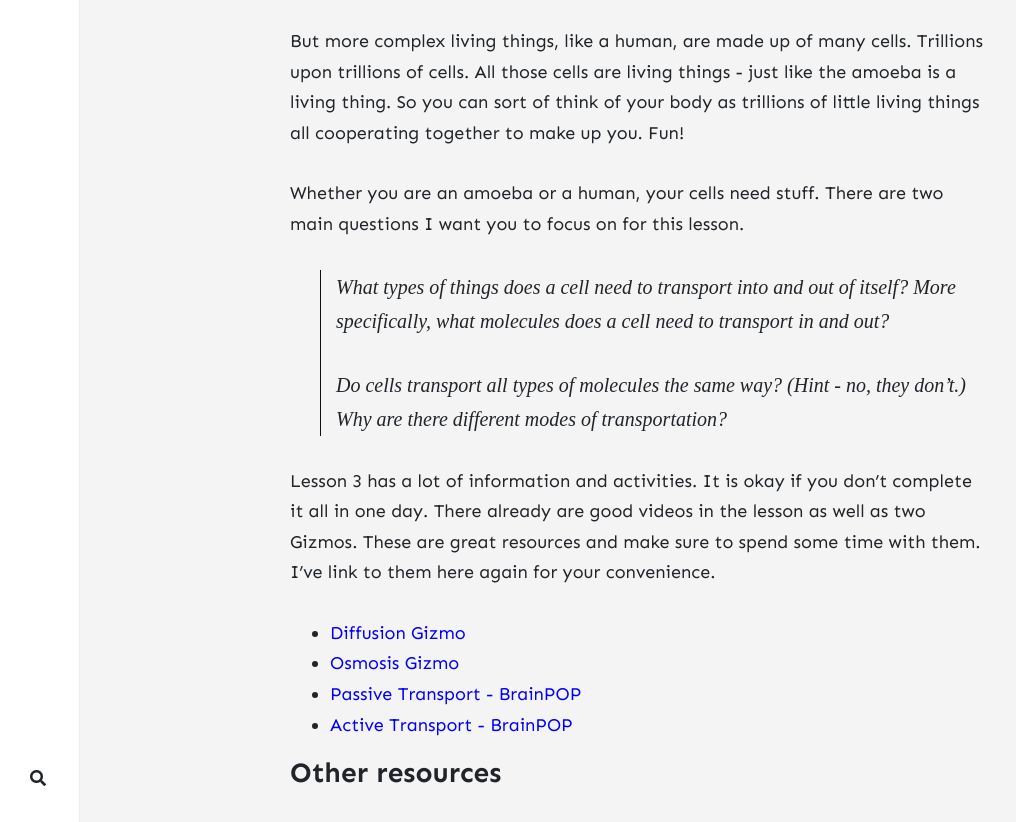
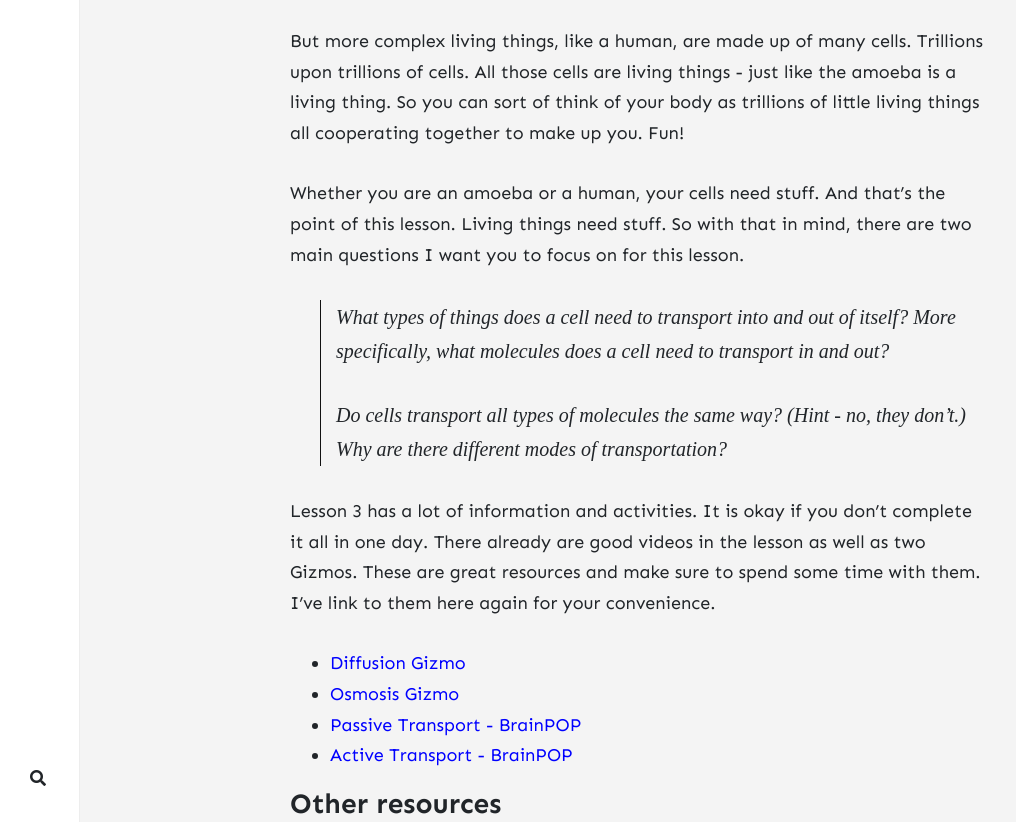
Before and after one commit to minnesota-connections-academy/biology-announcements, a Jekyll site: the page built from _posts/2020-11-17-cell-transport.md, in a window 1280 px wide and 900 px high, scrolled down 931 px, cut to the strip 78-900 px from the top of the window. Shown: the whole strip, without its empty margins (0-1016 px from the left). Built offline with Jekyll 4.4.1, drawn with Linux system fonts in a browser that asks for light colours; nearby versions of some CDN libraries; comment, search, counter and statistics services are not loaded.

Commit message:
11/17/20

```diff
--- a/_posts/2020-11-17-cell-transport.md
+++ b/_posts/2020-11-17-cell-transport.md
@@ -12,7 +12,7 @@ Some living things are just one cell. The lonely amoeba lives its life as a sing
 
 But more complex living things, like a human, are made up of many cells. Trillions upon trillions of cells. All those cells are living things - just like the amoeba is a living thing. So you can sort of think of your body as trillions of little living things all cooperating together to make up you. Fun!
 
-Whether you are an amoeba or a human, your cells need stuff. There are two main questions I want you to focus on for this lesson.
+Whether you are an amoeba or a human, your cells need stuff. And that's the point of this lesson. Living things need stuff. So with that in mind, there are two main questions I want you to focus on for this lesson.
 
 > What types of things does a cell need to transport into and out of itself? More specifically, what *molecules* does a cell need to transport in and out?
 >
```
